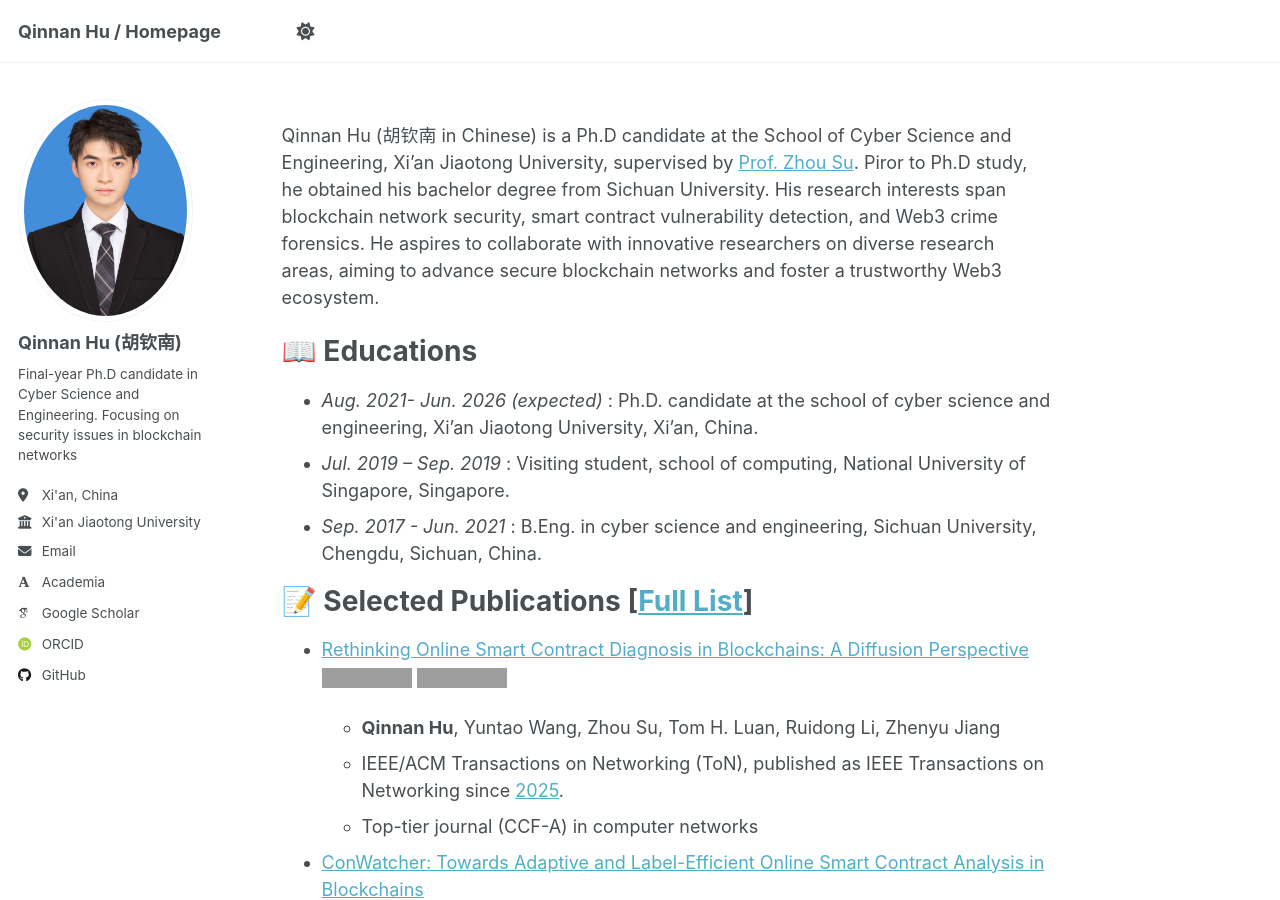
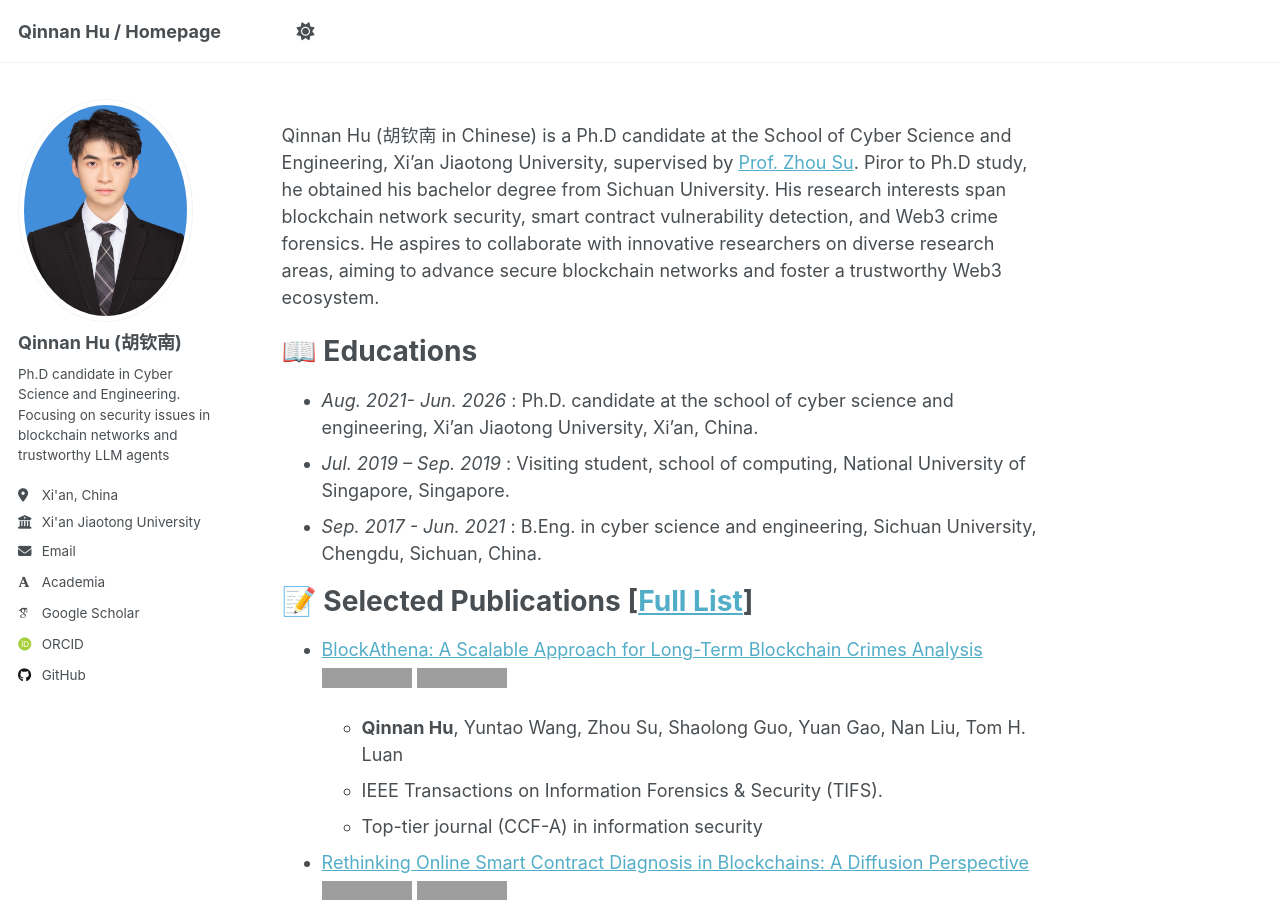
Before and after one commit to rangerhu/rangerhu.github.io, a Jekyll site: the page built from _pages/about.md, in a window 1280 px wide and 900 px high. Built offline with Jekyll 4.4.1, drawn with Linux system fonts in a browser that asks for light colours; some web fonts are replaced; a script that is not in the unit is left out; grey boxes are pictures that could not be loaded.

Commit message:
'update'

```diff
--- a/_config.yml
+++ b/_config.yml
@@ -26,7 +26,7 @@ author:
   avatar           : "hu.jpg"
   name             : "Qinnan Hu (胡钦南)"
   pronouns         : # example: "she/her"
-  bio              : "Final-year Ph.D candidate in Cyber Science and Engineering. Focusing on security issues in blockchain networks"
+  bio              : "Ph.D candidate in Cyber Science and Engineering. Focusing on security issues in blockchain networks and trustworthy LLM agents"
   location         : "Xi'an, China"
   employer         : "Xi'an Jiaotong University"
   uri              : # URL
--- a/_pages/about.md
+++ b/_pages/about.md
@@ -23,7 +23,7 @@ His research interests span blockchain network security, smart contract vulnerab
 He aspires to collaborate with innovative researchers on diverse research areas, aiming to advance secure blockchain networks and foster a trustworthy Web3 ecosystem.
 
 # 📖 Educations
-- *Aug. 2021- Jun. 2026 (expected)* : Ph.D. candidate at the school of cyber science and engineering, Xi’an Jiaotong University, Xi’an, China.
+- *Aug. 2021- Jun. 2026* : Ph.D. candidate at the school of cyber science and engineering, Xi’an Jiaotong University, Xi’an, China.
 - *Jul. 2019 – Sep. 2019* : Visiting student, school of computing, National University of Singapore, Singapore.
 - *Sep. 2017 - Jun. 2021* : B.Eng. in cyber science and engineering, Sichuan University, Chengdu, Sichuan, China.
 
@@ -42,6 +42,16 @@ He aspires to collaborate with innovative researchers on diverse research areas,
 
 <!-- </div>
 </div> -->
+
+
+- [BlockAthena: A Scalable Approach for Long-Term Blockchain Crimes Analysis]()
+\\
+![](https://img.shields.io/badge/CCF-A-red?style=flat-square) ![](https://img.shields.io/badge/ToN-2025-blue?style=flat-square&logo=ieee&logoColor=white)
+
+  - **Qinnan Hu**, Yuntao Wang, Zhou Su, Shaolong Guo, Yuan Gao, Nan Liu, Tom H. Luan
+  - IEEE Transactions on Information Forensics & Security (TIFS).
+  - Top-tier journal (CCF-A) in information security
+
 
 - [Rethinking Online Smart Contract Diagnosis in Blockchains: A Diffusion Perspective](https://ieeexplore.ieee.org/document/11151785)
 \\
```
